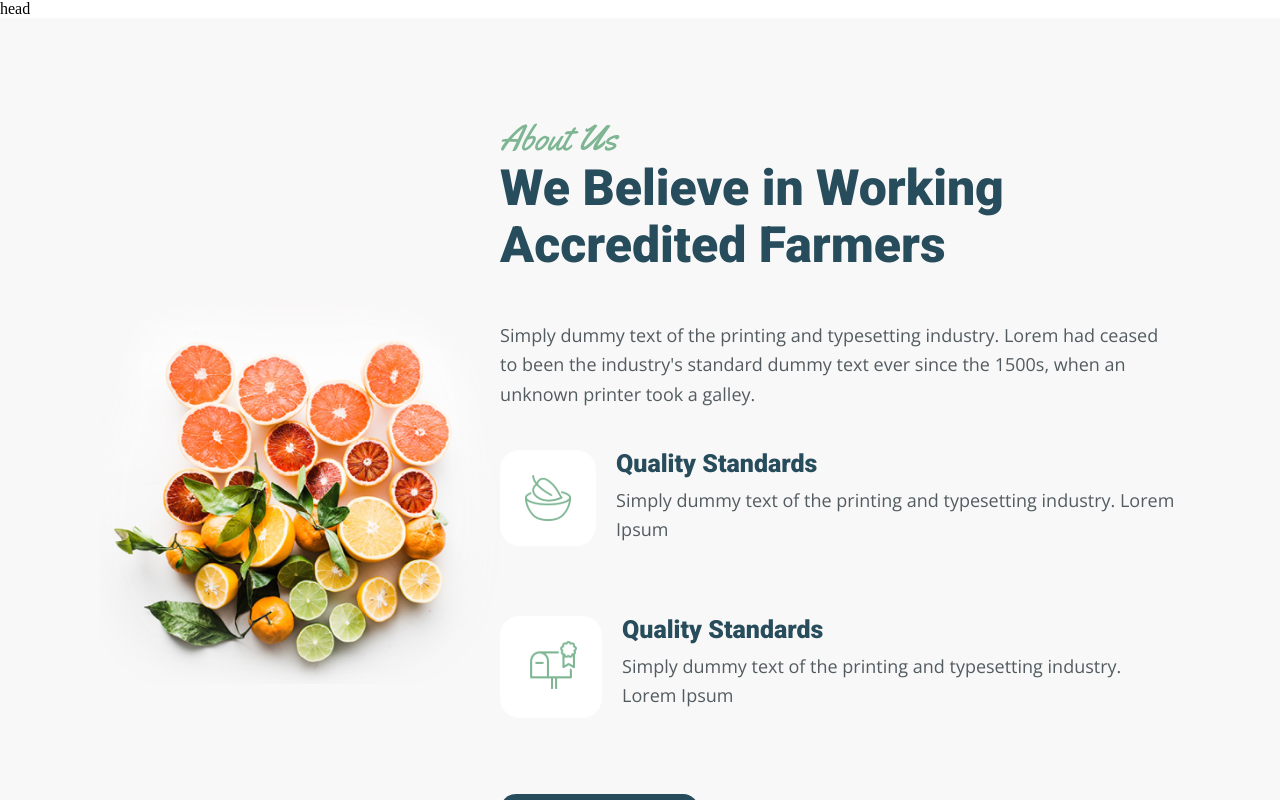
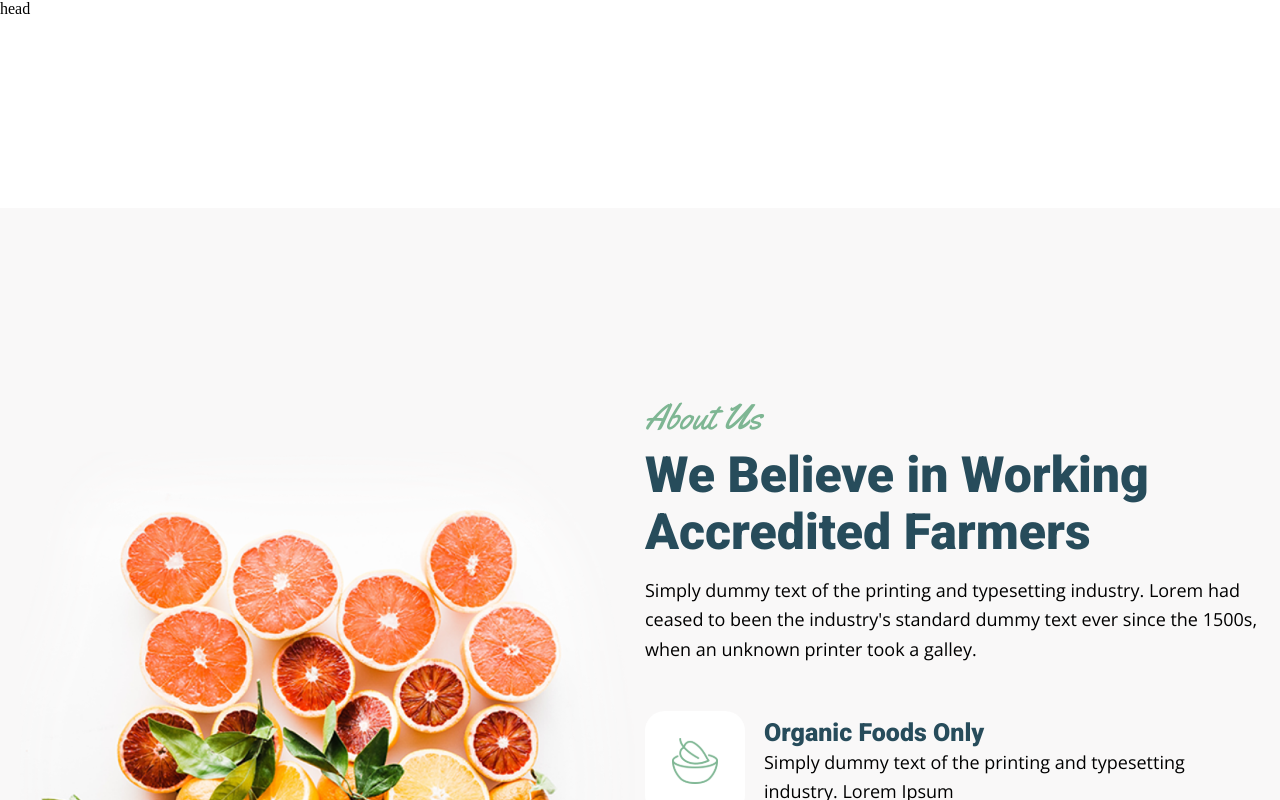
Before and after one commit to Enigma2017/shop-organic-food, a React (Vite) app: page / in a window 1280 px wide. Shown: the top 800 px of the page. Built offline with nearby package versions, Linux system fonts and the light colour scheme.

Commit message:
fixed bug

```diff
--- a/src/pages/landing/about_us.jsx
+++ b/src/pages/landing/about_us.jsx
@@ -3,8 +3,7 @@ import Mailbox from "/about/mailbox.svg"
 import Arrow from "/about/arrow.svg"
 export const AboutUsLanding = () => {
   return (
-    <section className="container">
-      <div className="about__container">
+    <section className="about__container">
       <div className="about__img">
         <img src="/about/fruit.png" alt="Photo" />
       </div>
@@ -13,9 +12,9 @@ export const AboutUsLanding = () => {
         <h2 className="about__desc">
           We Believe in Working Accredited Farmers{" "}
         </h2>
-          <p>
-            Simply dummy text of the printing and typesetting industry. Lorem
-            had ceased to been the industry's standard dummy text ever since the
+        <p className="about__paragraph">
+          Simply dummy text of the printing and typesetting industry. Lorem had
+          ceased to been the industry&#39;s standard dummy text ever since the
           1500s, when an unknown printer took a galley.
         </p>
         <div className="about__item">
@@ -23,10 +22,10 @@ export const AboutUsLanding = () => {
             <img src={Food} alt="vegan food" />
           </div>
           <div className="about__smalldesc">
-              <h6 className="about__smalltitle">Quality Standards</h6>{" "}
-              <p>
-                Simply dummy text of the printing and typesetting industry.
-                Lorem Ipsum
+            <h6 className="about__smalltitle">Organic Foods Only</h6>{" "}
+            <p className="about__paragraph">
+              Simply dummy text of the printing and typesetting industry. Lorem
+              Ipsum
             </p>
           </div>
         </div>
@@ -36,9 +35,9 @@ export const AboutUsLanding = () => {
           </div>
           <div className="about__smalldesc">
             <h6 className="about__smalltitle">Quality Standards</h6>{" "}
-              <p>
-                Simply dummy text of the printing and typesetting industry.
-                Lorem Ipsum
+            <p className="about__paragraph">
+              Simply dummy text of the printing and typesetting industry. Lorem
+              Ipsum
             </p>
           </div>
         </div>
@@ -46,7 +45,6 @@ export const AboutUsLanding = () => {
           Shop Now <img src={Arrow} alt="arrow" />
         </button>
       </div>
-      </div>
     </section>
   )
 }
--- a/src/styles/pages/landing/_about_us.scss
+++ b/src/styles/pages/landing/_about_us.scss
@@ -1,44 +1,41 @@
-$aboutBgImage: "/about/fruit.png";
+.about {
+  &__container {
+    margin-top: 190rem;
+    display: grid;
+    grid-template-columns: 1fr 1fr;
+    gap: 10px;
+    align-items: center;
+    background: var(--white-color);
+    padding: 189rem 20rem;
 
-.container {
-  .about {
-    background: var(--white-color);
+    @include desktop-small {
+      display: flex;
+      flex-direction: column;
+      justify-content: center;
+      padding: 90rem 30rem;
 
-
-    &__container {
-      display: flex;
-      // justify-content: space-between;
-      padding: 100rem;
-      align-items: center;
-      color: var(--dark-green-color);
-      background: var(--white-color);
-      @include desktop-small {
-        flex-direction: column;
-        gap: 24rem;
-        padding: 50rem;
+    }
   }
 
-      @include tablet-small {
-        flex-direction: column;
-        gap: 24rem;
-        padding: 20rem;
-      }
+  &__img {
+    max-width: 911rem;
 
+    img {
+      width: 100%;
     }
 
     @include tablet {
-      flex-direction: column;
-      gap: 24rem;
-    }
-
-    &__img {
-      img {
-        width: 100%;
+      padding: 20rem;
+      max-width: auto;
     }
   }
 
   &__box {
     max-width: 702rem;
+    @include desktop-small {
+      padding: 20rem;
+      margin-inline: auto;
+    }
   }
 
   &__title {
@@ -46,68 +43,101 @@ $aboutBgImage: "/about/fruit.png";
     font-weight: 400;
     font-size: 36rem;
     color: var(--green-color);
+    margin-bottom: 8rem;
+
+    @include desktop-small {
+      font-size: 32rem;
+    }
+
+    @include mobile {
+      font-size: 26rem;
+    }
   }
 
   &__desc {
-      display: flex;
-      align-items: center;
-      margin-bottom: 46rem;
+    font-weight: 800;
+    font-size: 50rem;
+    color: var(--dark-green-color);
+    margin-bottom: 14rem;
+
+    @include desktop-small {
+      font-size: 46rem;
+    }
+
+    @include desktop-small {
+      font-size: 36rem;
+    }
+
+    @include mobile {
+      font-size: 26rem;
+    }
+
   }
 
   &__item {
     display: flex;
-      // align-items: center;
-      gap: 20rem;
-      margin-top: 40rem;
+    align-items: center;
+    margin-bottom: 30rem;
+    margin-top: 46rem;
+
+    @include mobile {
+      flex-direction: column;
 
     }
+  }
 
-    // &__smalldesc {
-    //   //   display: flex;
-    //   //   align-items: center;
-    //   //   padding-left: 19rem;
-    //   //   flex-direction: row;
-    // }
+  &__icon {
+    border-radius: 20rem;
+    padding: 27rem;
+    background: var(--white);
+    margin-right: 19rem;
+
+    @include mobile {
+      padding: 15rem;
+      margin-bottom: 20rem;
+    }
+  }
 
   &__smalltitle {
+    font-weight: 800;
+    font-size: 25rem;
+    color: var(--dark-green-color);
 
-      // display: flex;
-      // flex-direction: row;
-      margin-bottom: 7rem;
-      // align-items: center;
+    @include desktop-small {
+      font-size: 21rem;
     }
 
-
+    @include mobile {
+      font-size: 17rem;
+    }
+  }
 
   &__btn {
     display: flex;
+    gap: 10rem;
     border-radius: 16rem;
     padding: 28rem 39rem;
     background: var(--dark-green-color);
     color: var(--white);
-      align-items: center;
-      gap: 10rem;
-      font-family: var(--font-family);
     font-weight: 700;
     font-size: 20rem;
     border: 0;
     margin-top: 46rem;
   }
-  }
 
-  .about__icon {
-    display: flex;
-    background: var(--white);
-    padding: 25rem;
-    border-radius: 20rem;
-    margin-bottom: 30rem;
-  }
-
-  p {
+  .about__paragraph {
     font-family: var(--second-family);
     font-weight: 400;
     font-size: 18rem;
     line-height: 165%;
-    color: #525c60;
+    color: var(--black-color);
+
+    @include desktop-small {
+      font-size: 14rem;
+    }
+
+    @include mobile {
+      font-size: 12rem;
     }
   }
+}
```
Lines whose indentation alone changed are shown as unchanged.
